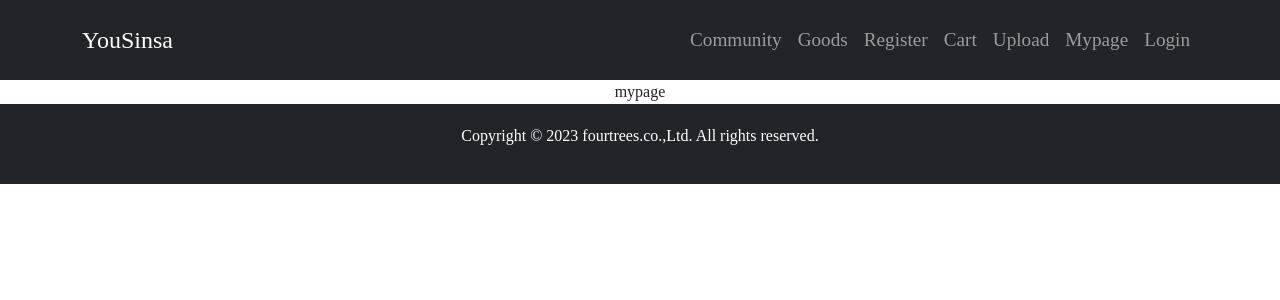
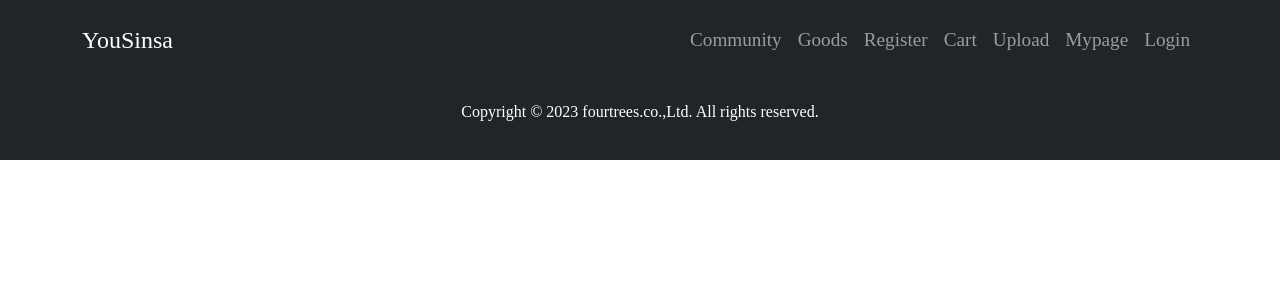
Before and after one commit to yousinsa/front-end, a React (Create React App) app in the folder my-app/: page /mypage in a window 1280 px wide. Shown: the top 300 px of the page. Built offline with nearby package versions, Linux system fonts and the light colour scheme; a web font is replaced by a local one.

Commit message:
test 네트리파이 에러로 인한 테스트

```diff
--- a/my-app/src/App.tsx
+++ b/my-app/src/App.tsx
@@ -4,7 +4,7 @@ import NavigationBar from "./NavigationBar/NavigationBar";
 import Register from "./register/Register";
 import Login from "./Login/Login";
 import Cart from "./Cart/Cart";
-import Mypage from "./Mypage/Mypage";
+
 import Footer from "./Footer/Footer";
 import Community from "./Community/Community";
 import { Routes, Route } from "react-router-dom";
@@ -23,7 +23,7 @@ function App() {
         <Route path="/register" element={<Register />} />
         <Route path="/login" element={<Login />} />
         <Route path="/cart" element={<Cart />} />
-        <Route path="/mypage" element={<Mypage />} />
+        {/* <Route path="/mypage" element={<Mypage />} /> */}
         <Route path="/community" element={<Community />} />
         <Route path="/logout" element={<Logout />} />
         <Route path="/goods" element={<Goods />} />
--- a/my-app/src/mypage/mypage.tsx
+++ /dev/null
@@ -1,12 +0,0 @@
-import React from 'react';
-import styled from 'styled-components';
-
-const Mypage = () => {
-    return (
-        <div>
-            mypage
-        </div>
-    );
-};
-
-export default Mypage;
```
